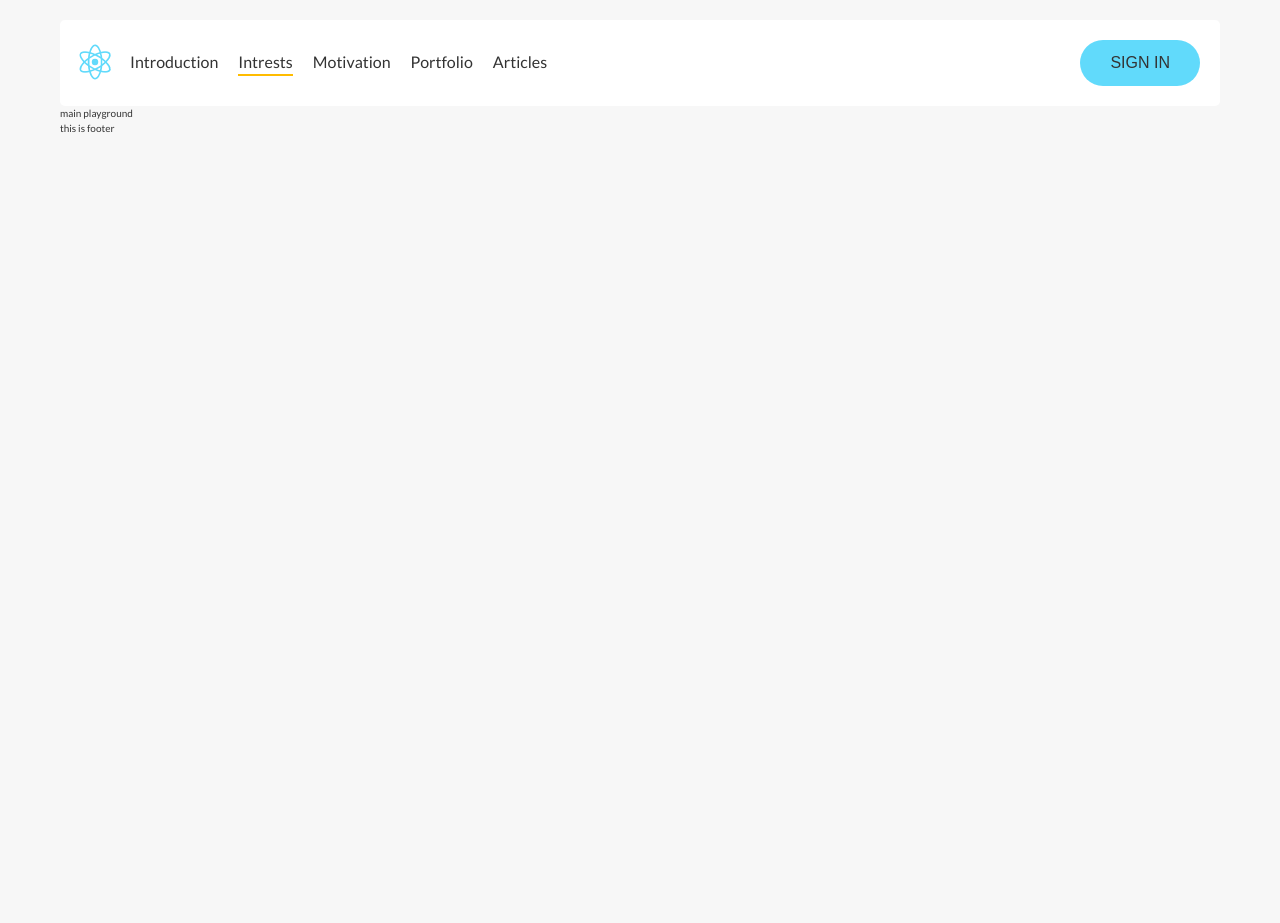
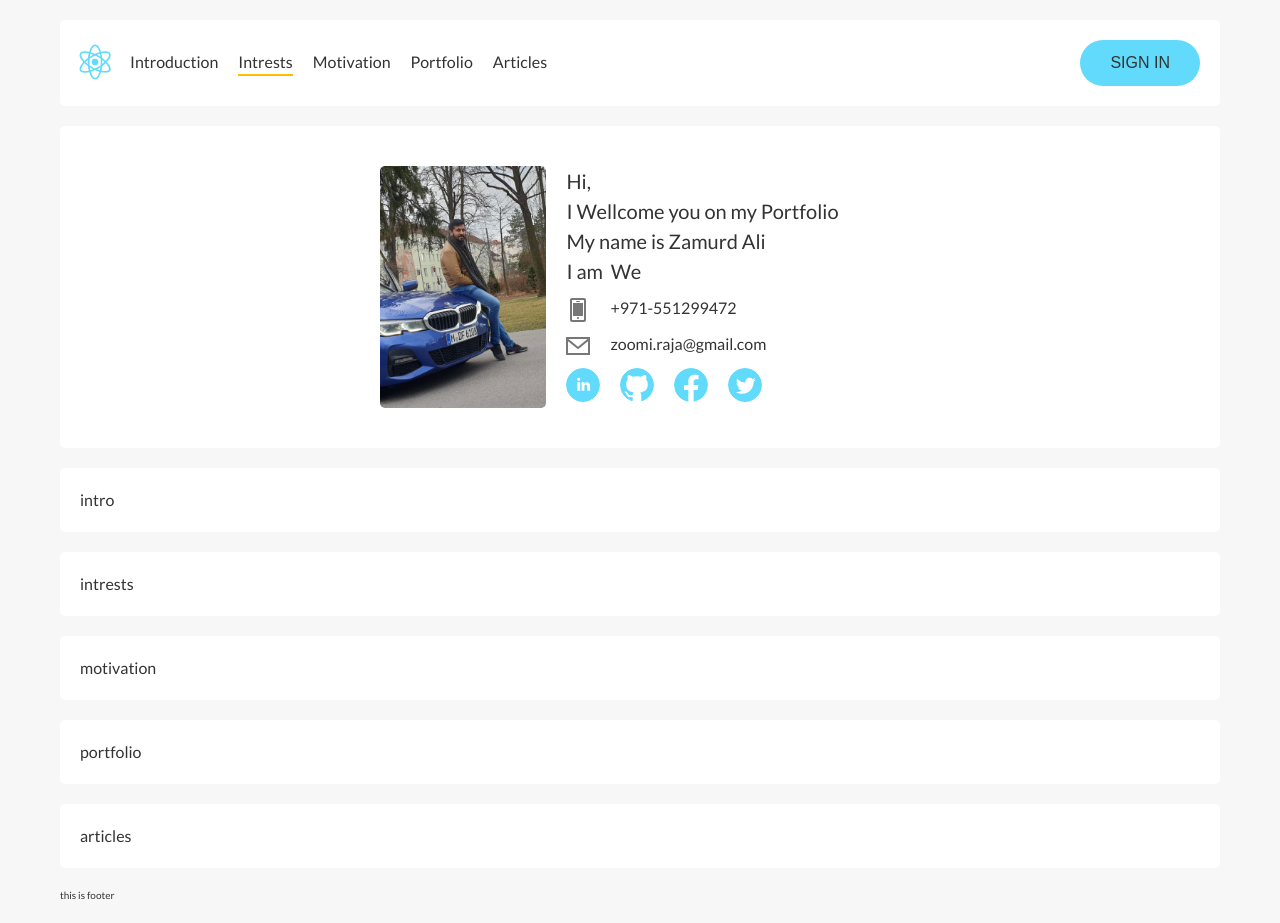
Before and after one commit to zoomi-raja/goweb, a React (Create React App) app in the folder blog_frontend/: page / in a window 1280 px wide. Before the commit the page ends 800 px from the top, so only its background shows below. Built offline with nearby package versions, Linux system fonts and the light colour scheme.

Commit message:
main section header

```diff
--- a/blog_frontend/package.json
+++ b/blog_frontend/package.json
@@ -11,7 +11,8 @@
     "react-dom": "^16.13.1",
     "react-router-dom": "^5.2.0",
     "react-scripts": "3.4.1",
-    "react-scroll": "^1.8.0"
+    "react-scroll": "^1.8.0",
+    "typewriter-effect": "^2.13.1"
   },
   "scripts": {
     "start": "react-scripts start",
--- /dev/null
+++ b/blog_frontend/src/components/home/header/Header.js
@@ -0,0 +1,110 @@
+import React from "react";
+import Typewriter from "typewriter-effect";
+import classes from "./Header.module.scss";
+//todo on click contact info should copy date to clipboard
+import pic from "../../../assets/zoomi.jpeg";
+const Header = () => {
+	return (
+		<div className="sub-container">
+			<div className={classes.header}>
+				<div className={classes.imgHolder}>
+					<img src={pic} alt="" />
+				</div>
+				<div className={classes.infoHolder}>
+					<div className={classes.infoPersonal}>
+						<p>
+							Hi,
+							<br /> I Wellcome you on my Portfolio
+							<br /> My name is Zamurd Ali
+						</p>
+						<span>
+							I am &nbsp;
+							<Typewriter
+								options={{
+									strings: [
+										"Learner ..!",
+										"Web Developer ..!",
+										"FP Gamer ..!",
+										"Programmer ..!",
+									],
+									changeDeleteSpeed: 0.5,
+									autoStart: true,
+									loop: true,
+								}}
+							/>
+						</span>
+					</div>
+					<div className={classes.contact}>
+						<div className={classes.contact_item}>
+							<svg
+								xmlns="http://www.w3.org/2000/svg"
+								width="24"
+								height="24"
+								viewBox="0 0 24 24"
+							>
+								<path d="M17.5 2c.276 0 .5.224.5.5v19c0 .276-.224.5-.5.5h-11c-.276 0-.5-.224-.5-.5v-19c0-.276.224-.5.5-.5h11zm2.5 0c0-1.104-.896-2-2-2h-12c-1.104 0-2 .896-2 2v20c0 1.104.896 2 2 2h12c1.104 0 2-.896 2-2v-20zm-9.5 1h3c.276 0 .5.224.5.501 0 .275-.224.499-.5.499h-3c-.275 0-.5-.224-.5-.499 0-.277.225-.501.5-.501zm1.5 18c-.553 0-1-.448-1-1s.447-1 1-1c.552 0 .999.448.999 1s-.447 1-.999 1zm5-3h-10v-13h10v13z" />
+							</svg>
+							<span>+971-551299472</span>
+						</div>
+						<div className={classes.contact_item}>
+							<svg
+								xmlns="http://www.w3.org/2000/svg"
+								width="24"
+								height="24"
+								viewBox="0 0 24 24"
+							>
+								<path d="M0 3v18h24v-18h-24zm21.518 2l-9.518 7.713-9.518-7.713h19.036zm-19.518 14v-11.817l10 8.104 10-8.104v11.817h-20z" />
+							</svg>
+							<span>zoomi.raja@gmail.com</span>
+						</div>
+					</div>
+					<div className={classes.socialIcons}>
+						<a
+							href="https://www.linkedin.com/in/zamurd-ali-b2232870/"
+							target="_blank"
+						>
+							<svg
+								xmlns="http://www.w3.org/2000/svg"
+								width="24"
+								height="24"
+								viewBox="0 0 24 24"
+							>
+								<path d="M12 0c-6.627 0-12 5.373-12 12s5.373 12 12 12 12-5.373 12-12-5.373-12-12-12zm-2 16h-2v-6h2v6zm-1-6.891c-.607 0-1.1-.496-1.1-1.109 0-.612.492-1.109 1.1-1.109s1.1.497 1.1 1.109c0 .613-.493 1.109-1.1 1.109zm8 6.891h-1.998v-2.861c0-1.881-2.002-1.722-2.002 0v2.861h-2v-6h2v1.093c.872-1.616 4-1.736 4 1.548v3.359z" />
+							</svg>
+						</a>
+						<a href="https://github.com/zoomi-raja" target="_blank">
+							<svg
+								xmlns="http://www.w3.org/2000/svg"
+								width="24"
+								height="24"
+								viewBox="0 0 24 24"
+							>
+								<path d="M12 0c-6.626 0-12 5.373-12 12 0 5.302 3.438 9.8 8.207 11.387.599.111.793-.261.793-.577v-2.234c-3.338.726-4.033-1.416-4.033-1.416-.546-1.387-1.333-1.756-1.333-1.756-1.089-.745.083-.729.083-.729 1.205.084 1.839 1.237 1.839 1.237 1.07 1.834 2.807 1.304 3.492.997.107-.775.418-1.305.762-1.604-2.665-.305-5.467-1.334-5.467-5.931 0-1.311.469-2.381 1.236-3.221-.124-.303-.535-1.524.117-3.176 0 0 1.008-.322 3.301 1.23.957-.266 1.983-.399 3.003-.404 1.02.005 2.047.138 3.006.404 2.291-1.552 3.297-1.23 3.297-1.23.653 1.653.242 2.874.118 3.176.77.84 1.235 1.911 1.235 3.221 0 4.609-2.807 5.624-5.479 5.921.43.372.823 1.102.823 2.222v3.293c0 .319.192.694.801.576 4.765-1.589 8.199-6.086 8.199-11.386 0-6.627-5.373-12-12-12z" />
+							</svg>
+						</a>
+						<a href="https://www.facebook.com/zoomi.raja/" target="_blank">
+							<svg
+								role="img"
+								viewBox="0 0 24 24"
+								xmlns="http://www.w3.org/2000/svg"
+							>
+								<path d="M23.9981 11.9991C23.9981 5.37216 18.626 0 11.9991 0C5.37216 0 0 5.37216 0 11.9991C0 17.9882 4.38789 22.9522 10.1242 23.8524V15.4676H7.07758V11.9991H10.1242V9.35553C10.1242 6.34826 11.9156 4.68714 14.6564 4.68714C15.9692 4.68714 17.3424 4.92149 17.3424 4.92149V7.87439H15.8294C14.3388 7.87439 13.8739 8.79933 13.8739 9.74824V11.9991H17.2018L16.6698 15.4676H13.8739V23.8524C19.6103 22.9522 23.9981 17.9882 23.9981 11.9991Z" />
+							</svg>
+						</a>
+						<a href="https://twitter.com/zoomiRajpoot" target="_blank">
+							<svg
+								xmlns="http://www.w3.org/2000/svg"
+								width="24"
+								height="24"
+								viewBox="0 0 24 24"
+							>
+								<path d="M12 0c-6.627 0-12 5.373-12 12s5.373 12 12 12 12-5.373 12-12-5.373-12-12-12zm6.066 9.645c.183 4.04-2.83 8.544-8.164 8.544-1.622 0-3.131-.476-4.402-1.291 1.524.18 3.045-.244 4.252-1.189-1.256-.023-2.317-.854-2.684-1.995.451.086.895.061 1.298-.049-1.381-.278-2.335-1.522-2.304-2.853.388.215.83.344 1.301.359-1.279-.855-1.641-2.544-.889-3.835 1.416 1.738 3.533 2.881 5.92 3.001-.419-1.796.944-3.527 2.799-3.527.825 0 1.572.349 2.096.907.654-.128 1.27-.368 1.824-.697-.215.671-.67 1.233-1.263 1.589.581-.07 1.135-.224 1.649-.453-.384.578-.87 1.084-1.433 1.489z" />
+							</svg>
+						</a>
+					</div>
+				</div>
+			</div>
+		</div>
+	);
+};
+export default Header;
--- /dev/null
+++ b/blog_frontend/src/components/home/header/Header.module.scss
@@ -0,0 +1,53 @@
+.header {
+	margin: 0 auto;
+	padding: 2rem;
+	width: 50%;
+	display: flex;
+	.imgHolder {
+		flex-basis: 32%;
+		img {
+			border-radius: 5px;
+		}
+	}
+	.infoHolder {
+		margin-left: 2rem;
+		display: flex;
+		flex-direction: column;
+		justify-content: space-between;
+		.infoPersonal {
+			font-size: 2rem;
+			font-weight: 500;
+		}
+		.contact {
+			.contact_item {
+				margin-top: 1rem;
+				&:last-child {
+					margin-bottom: 1rem;
+				}
+				svg {
+					margin-right: 2rem;
+					vertical-align: middle;
+					fill: currentColor;
+					color: var(--text-secondary-dark);
+				}
+			}
+		}
+		.socialIcons {
+			a {
+				&:not(:first-child) {
+					margin-left: 2rem;
+				}
+				svg {
+					color: var(--utiliy-bcolor);
+					width: 3.4rem;
+					height: 3.4rem;
+					border-radius: 50%;
+					fill: currentColor;
+					path {
+						background-color: #fff;
+					}
+				}
+			}
+		}
+	}
+}
--- a/blog_frontend/src/containers/home/Home.js
+++ b/blog_frontend/src/containers/home/Home.js
@@ -1,7 +1,18 @@
 import React from "react";
+import "./Home.scss";
+import Header from "../../components/home/header/Header";
 
 const Home = () => {
-	return <div>main playground</div>;
+	return (
+		<section className="section">
+			<Header />
+			<div className="sub-container">intro</div>
+			<div className="sub-container">intrests</div>
+			<div className="sub-container">motivation</div>
+			<div className="sub-container">portfolio</div>
+			<div className="sub-container">articles</div>
+		</section>
+	);
 };
 
 export default Home;
--- /dev/null
+++ b/blog_frontend/src/containers/home/Home.scss
@@ -0,0 +1,9 @@
+.section {
+	margin: 2rem 0;
+	& > div:not(:last-child) {
+		margin-bottom: 2rem;
+	}
+}
+.Typewriter {
+	display: inline-block;
+}
```
Also changed, not shown: blog_frontend/src/assets/zoomi.jpeg (added), 1 other file (tests, documents, lock files or other folders).
